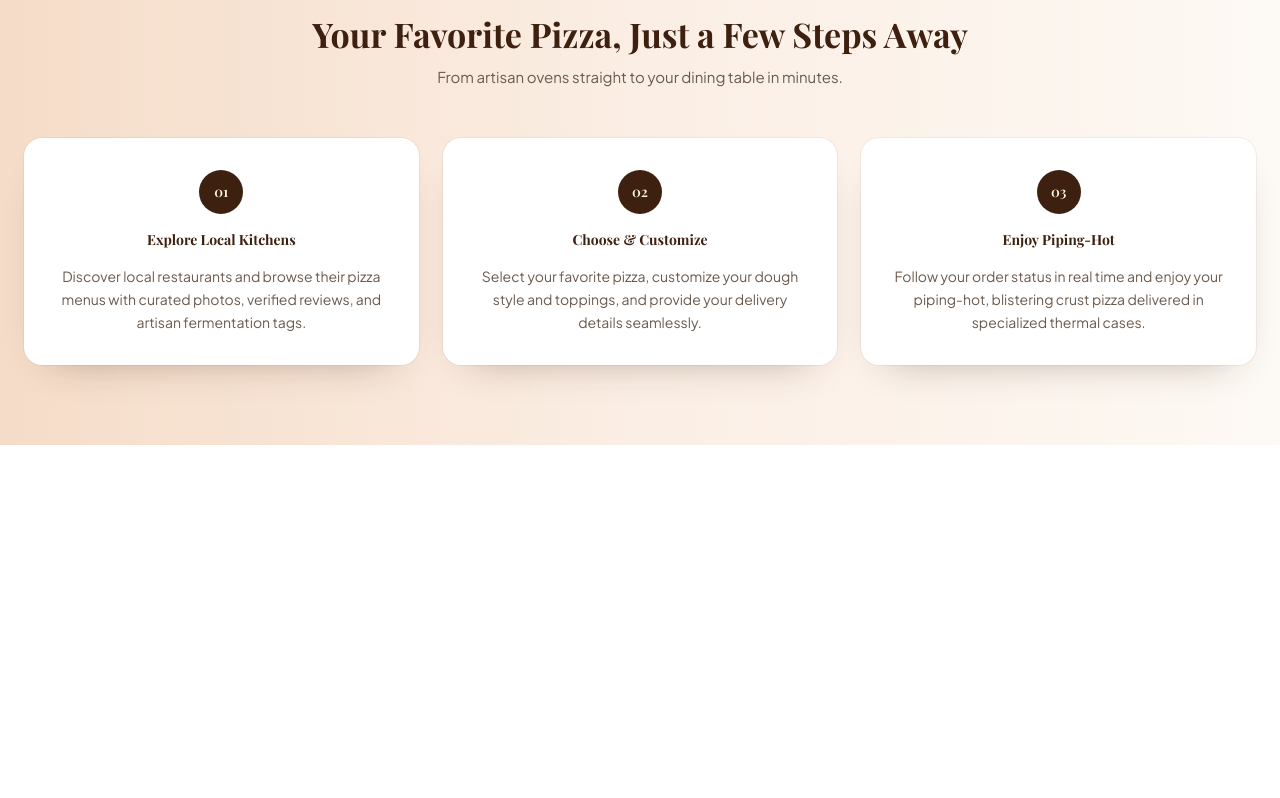
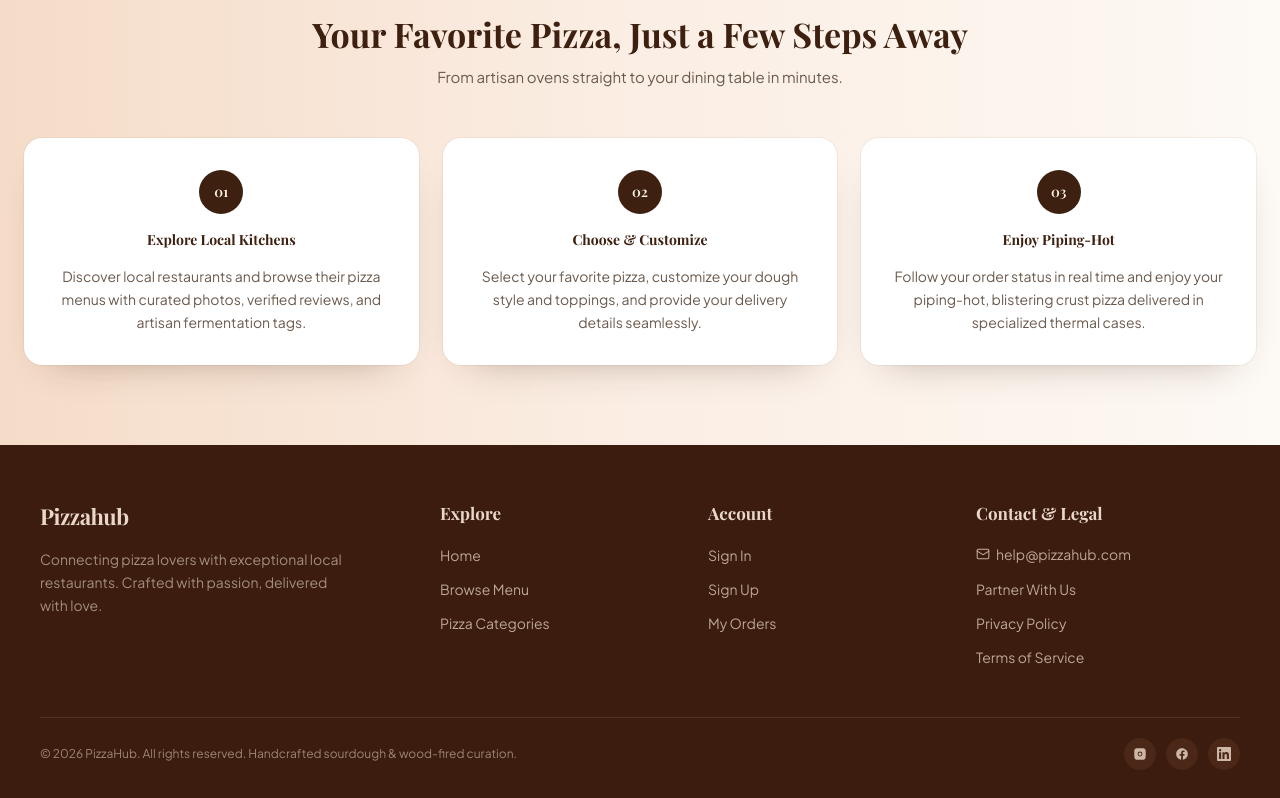
Before and after one commit to mehsam1999/pizzahub-client-server, a Next.js app: page / in a window 1280 px wide. Shown: the part 1391-2189 px from the top of the page. Before the commit the page ends 1836 px from the top, so only its background shows below. Built offline with nearby package versions, Linux system fonts and the light colour scheme; a web font is replaced by a local one.

Commit message:
added footer section with responsive UI

```diff
--- a/components/shared/Footer.tsx
+++ b/components/shared/Footer.tsx
@@ -1,9 +1,170 @@
+import Link from "next/link"
+import { Mail } from "lucide-react"
+
+import type { ComponentProps } from "react"
+
+const exploreLinks = [
+  { label: "Home", href: "/" },
+  { label: "Browse Menu", href: "/menu" },
+  { label: "Pizza Categories", href: "/menu/categories" },
+]
+
+const accountLinks = [
+  { label: "Sign In", href: "/sign-in" },
+  { label: "Sign Up", href: "/sign-up" },
+  { label: "My Orders", href: "/orders" },
+]
+
+const legalLinks = [
+  { label: "Partner With Us", href: "/partners" },
+  { label: "Privacy Policy", href: "/privacy" },
+  { label: "Terms of Service", href: "/terms" },
+]
+
+function InstagramIcon(props: ComponentProps<"svg">) {
+  return (
+    <svg viewBox="0 0 24 24" fill="currentColor" aria-hidden {...props}>
+      <path d="M12 2.16c3.2 0 3.58.01 4.85.07 1.17.05 1.8.25 2.23.41.55.21.94.47 1.36.89.42.42.68.81.89 1.36.16.42.36 1.06.41 2.23.06 1.27.07 1.65.07 4.85s-.01 3.58-.07 4.85c-.05 1.17-.25 1.8-.41 2.23-.21.55-.47.94-.89 1.36-.42.42-.81.68-1.36.89-.42.16-1.06.36-2.23.41-1.27.06-1.65.07-4.85.07s-3.58-.01-4.85-.07c-1.17-.05-1.8-.25-2.23-.41a3.8 3.8 0 0 1-1.36-.89 3.8 3.8 0 0 1-.89-1.36c-.16-.42-.36-1.06-.41-2.23C2.17 15.58 2.16 15.2 2.16 12s.01-3.58.07-4.85c.05-1.17.25-1.8.41-2.23.21-.55.47-.94.89-1.36.42-.42.81-.68 1.36-.89.42-.16 1.06-.36 2.23-.41C8.42 2.17 8.8 2.16 12 2.16Zm0 5.68a4.16 4.16 0 1 0 0 8.32 4.16 4.16 0 0 0 0-8.32Zm0 6.86a2.7 2.7 0 1 1 0-5.4 2.7 2.7 0 0 1 0 5.4Zm5.29-7.03a.97.97 0 1 1-1.94 0 .97.97 0 0 1 1.94 0Z" />
+    </svg>
+  )
+}
+
+function FacebookIcon(props: ComponentProps<"svg">) {
+  return (
+    <svg viewBox="0 0 24 24" fill="currentColor" aria-hidden {...props}>
+      <path d="M22 12.06C22 6.5 17.52 2 12 2S2 6.5 2 12.06c0 5.02 3.66 9.18 8.44 9.94v-7.03H7.9v-2.91h2.54V9.85c0-2.52 1.49-3.91 3.77-3.91 1.09 0 2.24.2 2.24.2v2.46h-1.26c-1.24 0-1.63.78-1.63 1.57v1.89h2.78l-.45 2.91h-2.33V22c4.78-.76 8.44-4.92 8.44-9.94Z" />
+    </svg>
+  )
+}
+
+function LinkedInIcon(props: ComponentProps<"svg">) {
+  return (
+    <svg viewBox="0 0 24 24" fill="currentColor" aria-hidden {...props}>
+      <path d="M20.447 20.452h-3.554v-5.569c0-1.328-.027-3.037-1.852-3.037-1.853 0-2.136 1.445-2.136 2.939v5.667H9.35V9h3.414v1.561h.049c.476-.9 1.637-1.85 3.37-1.85 3.601 0 4.267 2.37 4.267 5.455v6.286zM5.337 7.433a2.062 2.062 0 1 1 0-4.124 2.062 2.062 0 0 1 0 4.124zM3.555 9h3.564v11.452H3.555V9zM22.225 0H1.771C.792 0 0 .774 0 1.729v20.542C0 23.227.792 24 1.771 24h20.451C23.2 24 24 23.227 24 22.271V1.729C24 .774 23.2 0 22.222 0h.003z" />
+    </svg>
+  )
+}
+
+const socials = [
+  { label: "Instagram", href: "https://instagram.com", icon: InstagramIcon },
+  { label: "Facebook", href: "https://facebook.com", icon: FacebookIcon },
+  { label: "LinkedIn", href: "https://linkedin.com", icon: LinkedInIcon },
+]
+
+const footerLinkClass =
+  "text-[13px] leading-relaxed text-[#bda695] transition-colors hover:text-[#f3e4d4] focus-visible:rounded-sm focus-visible:ring-2 focus-visible:ring-[#f6c445]/50 focus-visible:outline-none sm:text-sm"
+
+const columnHeadingClass =
+  "font-serif text-base font-bold text-[#e9d8c8] sm:text-[1.0625rem]"
+
 const Footer = () => {
-    return (
-        <div>
+  const currentYear = new Date().getFullYear()
+  return (
+    <footer className="bg-[#3b1c0e] text-[#bda695]">
+      <div className="mx-auto max-w-7xl px-5 pt-12 pb-7 sm:px-6 sm:pt-14 lg:px-10">
+        <div className="grid grid-cols-2 gap-x-6 gap-y-10 md:grid-cols-[1.6fr_1fr_1fr_1.2fr] md:gap-8 lg:gap-12">
+          {/* Brand */}
+          <div className="col-span-2 md:col-span-1">
+            <Link
+              href="/"
+              className="font-serif text-xl font-bold tracking-tight text-[#e9d8c8] transition-colors hover:text-[#f6e4d2] sm:text-[1.375rem]"
+            >
+              Pizzahub
+            </Link>
+            <p className="mt-4 max-w-[19rem] text-[13px] leading-relaxed text-[#a48d7c] sm:text-sm md:max-w-none lg:max-w-[19rem]">
+              Connecting pizza lovers with exceptional local restaurants.
+              Crafted with passion, delivered with love.
+            </p>
+          </div>
 
+          {/* Explore */}
+          <nav aria-labelledby="footer-explore">
+            <h2 id="footer-explore" className={columnHeadingClass}>
+              Explore
+            </h2>
+            <ul className="mt-4 space-y-2.5">
+              {exploreLinks.map(({ label, href }) => (
+                <li key={label}>
+                  <Link href={href} className={footerLinkClass}>
+                    {label}
+                  </Link>
+                </li>
+              ))}
+            </ul>
+          </nav>
+
+          {/* Account */}
+          <nav aria-labelledby="footer-account">
+            <h2 id="footer-account" className={columnHeadingClass}>
+              Account
+            </h2>
+            <ul className="mt-4 space-y-2.5">
+              {accountLinks.map(({ label, href }) => (
+                <li key={label}>
+                  <Link href={href} className={footerLinkClass}>
+                    {label}
+                  </Link>
+                </li>
+              ))}
+            </ul>
+          </nav>
+
+          {/* Contact & Legal */}
+          <div>
+            <h2 className={columnHeadingClass}>Contact &amp; Legal</h2>
+            <ul className="mt-4 space-y-2.5">
+              <li>
+                <a
+                  href="mailto:help@pizzahub.com"
+                  className={`${footerLinkClass} inline-flex items-center gap-1.5`}
+                >
+                  <Mail
+                    aria-hidden
+                    className="size-3.5 shrink-0 text-[#c9b09b]"
+                    strokeWidth={1.75}
+                  />
+                  help@pizzahub.com
+                </a>
+              </li>
+              {legalLinks.map(({ label, href }) => (
+                <li key={label}>
+                  <Link href={href} className={footerLinkClass}>
+                    {label}
+                  </Link>
+                </li>
+              ))}
+            </ul>
+          </div>
         </div>
-    );
-};
 
-export default Footer;
+        {/* Bottom bar */}
+        <div className="mt-10 border-t border-white/10 pt-5 sm:mt-12">
+          <div className="flex flex-col items-start gap-4 sm:flex-row sm:items-center sm:justify-between">
+            <p className="text-[11.5px] leading-relaxed text-[#9c8574] sm:text-xs">
+              &copy; {currentYear} PizzaHub. All rights reserved. Handcrafted
+              sourdough &amp; wood-fired curation.
+            </p>
+
+            <ul className="flex items-center gap-2.5">
+              {socials.map(({ label, href, icon: Icon }) => (
+                <li key={label}>
+                  <a
+                    href={href}
+                    aria-label={label}
+                    target="_blank"
+                    rel="noreferrer noopener"
+                    className="flex size-8 items-center justify-center rounded-full bg-[#4a2716] text-[#cdb6a4] transition-colors hover:bg-[#5a3220] hover:text-[#f3e4d4] focus-visible:ring-2 focus-visible:ring-[#f6c445]/50 focus-visible:outline-none"
+                  >
+                    <Icon className="size-3.5" />
+                  </a>
+                </li>
+              ))}
+            </ul>
+          </div>
+        </div>
+      </div>
+    </footer>
+  )
+}
+
+export default Footer
--- a/components/shared/Navbar.tsx
+++ b/components/shared/Navbar.tsx
@@ -6,6 +6,7 @@ import { usePathname } from "next/navigation"
 import { Menu, X } from "lucide-react"
 
 import { cn } from "@/lib/utils"
+import Image from "next/image"
 
 const links = [
   { label: "Home", href: "/" },
@@ -28,8 +29,16 @@ const Navbar = () => {
         <Link
           href="/"
           onClick={() => setIsOpen(false)}
-          className="text-[1.35rem] leading-none font-extrabold tracking-[-0.03em] text-[#2a1509] transition-opacity hover:opacity-80 md:text-2xl"
+          className="flex items-center gap-2 text-[1.35rem] leading-none font-extrabold tracking-[-0.03em] text-[#2a1509] transition-opacity hover:opacity-80 md:text-2xl"
         >
+          <Image
+            src="/logo.png"
+            alt="PizzaHub Logo"
+            width={40}
+            height={40}
+            priority
+            className="h-16 w-16 object-contain"
+          />
           Pizzahub
         </Link>
 
```
